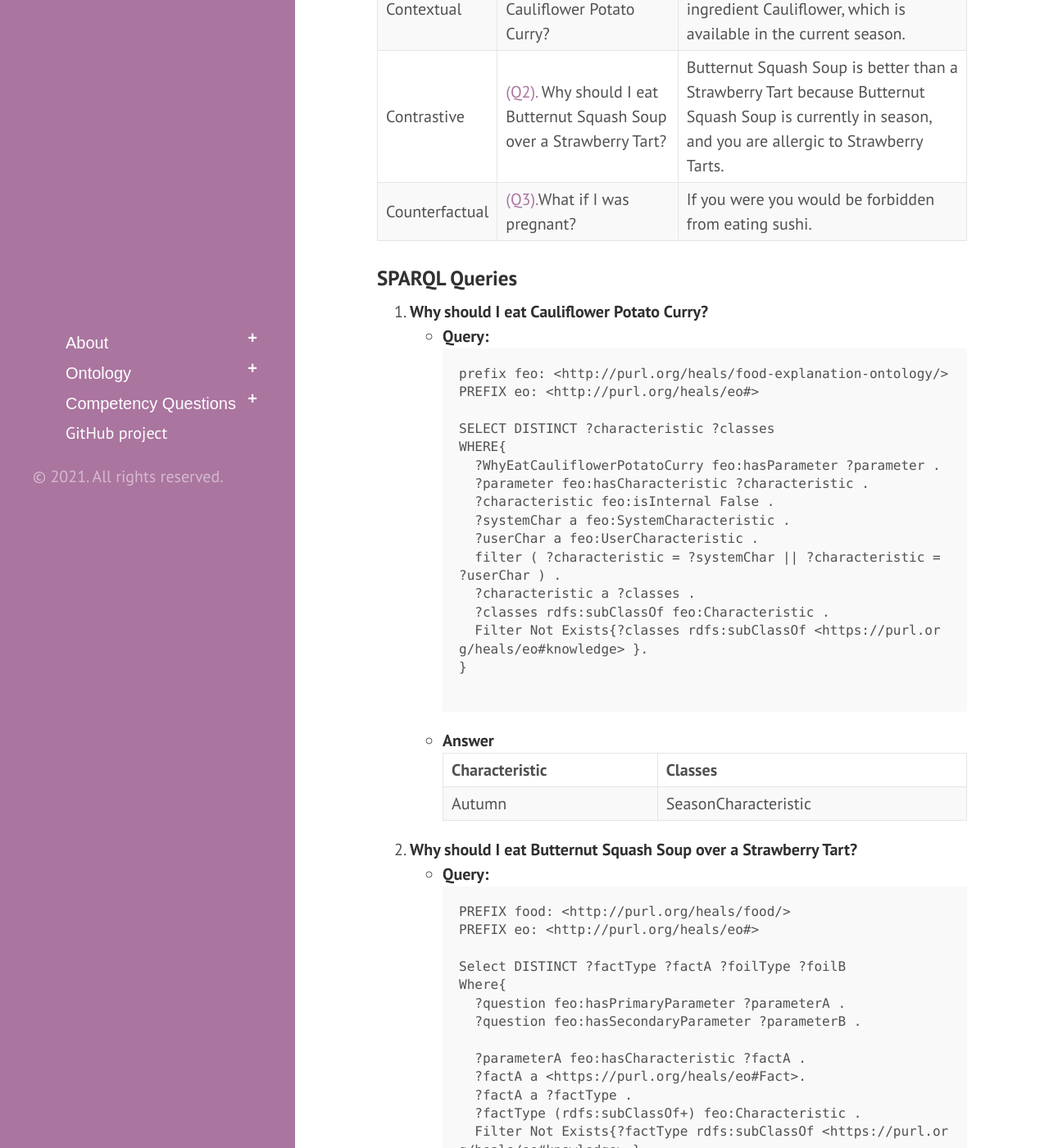
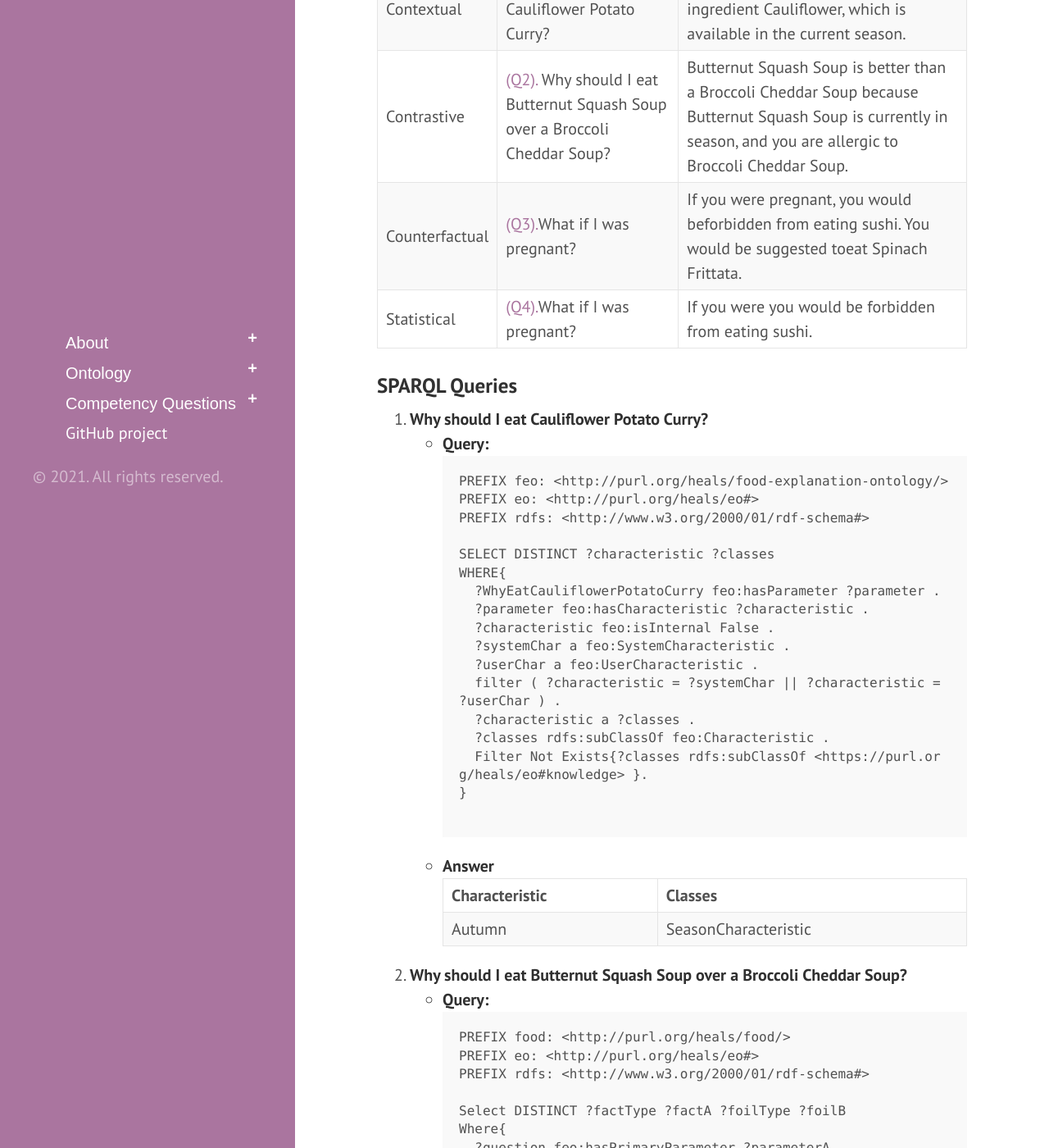
Before and after one commit to tetherless-world/food-expanation-ontology, a Jekyll site: the page built from competencyquestions.md, in a window 1280 px wide and 1400 px high, scrolled down 301 px. Shown: the whole window at 82% size. Built offline with Jekyll 4.4.1, drawn with Linux system fonts in a browser that asks for light colours; Markdown is read by kramdown in place of the engine named in the settings; some of the changed text lies outside the part shown.

Commit message:
Update competencyquestions.md

```diff
--- a/competencyquestions.md
+++ b/competencyquestions.md
@@ -25,12 +25,17 @@ title: Competency Questions
   </tr>
   <tr>
     <td>Contrastive</td>
-    <td><a href="#question2">(Q2).</a> Why should I eat Butternut Squash Soup over a Strawberry Tart?</td>
-    <td>Butternut Squash Soup is better than a Strawberry Tart because Butternut Squash Soup is currently in season, and you are allergic to Strawberry Tarts. </td>
+    <td><a href="#question2">(Q2).</a> Why should I eat Butternut Squash Soup over a Broccoli Cheddar Soup?</td>
+    <td>Butternut Squash Soup is better than a Broccoli Cheddar Soup because Butternut Squash Soup is currently in season, and you are allergic to Broccoli Cheddar Soup. </td>
   </tr>
   <tr>
     <td>Counterfactual</td>
-    <td><a href="#question2">(Q3).</a>What if I was pregnant?</td>
+    <td><a href="#question3">(Q3).</a>What if I was pregnant?</td>
+    <td> If  you  were  pregnant,  you  would  beforbidden from eating sushi. You would be suggested toeat Spinach Frittata. </td>
+  </tr>
+  <tr>
+    <td>Statistical</td>
+    <td><a href="#question4">(Q4).</a>What if I was pregnant?</td>
     <td> If you were you would be forbidden from eating sushi. </td>
   </tr>
 
@@ -47,8 +52,9 @@ title: Competency Questions
   <ul type = "circle">
     <li> <strong>Query:</strong> <br/>
       <pre>
-prefix feo: <http://purl.org/heals/food-explanation-ontology/>
+PREFIX feo: <http://purl.org/heals/food-explanation-ontology/>
 PREFIX eo: <http://purl.org/heals/eo#>
+PREFIX rdfs: <http://www.w3.org/2000/01/rdf-schema#>
 
 SELECT DISTINCT ?characteristic ?classes
 WHERE{
@@ -81,12 +87,13 @@ WHERE{
   </li>
   </ul>
   </li>
-  <li id="question2"><strong>Why should I eat Butternut Squash Soup over a Strawberry Tart?</strong>
+  <li id="question2"><strong>Why should I eat Butternut Squash Soup over a Broccoli Cheddar Soup?</strong>
   <ul type = "circle">
     <li> <strong>Query:</strong> <br/>
       <pre>
 PREFIX food: <http://purl.org/heals/food/>
 PREFIX eo: <http://purl.org/heals/eo#>
+PREFIX rdfs: <http://www.w3.org/2000/01/rdf-schema#>
 
 Select DISTINCT ?factType ?factA ?foilType ?foilB
 Where{
@@ -138,29 +145,34 @@ Where{
       <pre>
 PREFIX feo: <http://purl.org/heals/food-explanation-ontology/>
 PREFIX food: <http://purl.org/heals/food/>
-prefix rdfs: <http://www.w3.org/2000/01/rdf-schema#>
+PREFIX rdfs: <http://www.w3.org/2000/01/rdf-schema#>
 
-SELECT Distinct ?parameter ?prop ?outputs
+SELECT Distinct ?property ?ingredient ?outputs
 WHERE{
   feo:WhatIfIWasPregnant  feo:hasParameter ?parameter .
-  ?parameter ?prop  ?outputs .
-  ?prop rdfs:subPropertyOf feo:isCharacteristicOf.
-  ?outputs a food:Food .
-      </pre></li>
-      <li><strong>Answer</strong> <br/>
+  ?parameter ?property  ?ingredient .
+  ?property rdfs:subPropertyOf feo:isCharacteristicOf.
+  ?ingredient a food:Food .
+  OPTIONAL { ?ingredient feo:isIngredientOf ?outputs.}
+}
   <table>
 <thead>
   <tr>
-    <th>Parameter</th>
     <th>Property</th>
-    <th>Outputs</th>
+    <th>Base Food</th>
+    <th>Inherited Foods</th>
   </tr>
 </thead>
 <tbody>
   <tr>
-    <td>Pregnancy Diet</td>
+    <td>recommends</td>
+    <td>Spinach</td>
+    <td>Spinach Frittata</td>
+  </tr>
+    <tr>
     <td>forbids</td>
     <td>Sushi</td>
+    <td></td>
   </tr>
 </tbody>
 </table>
```
